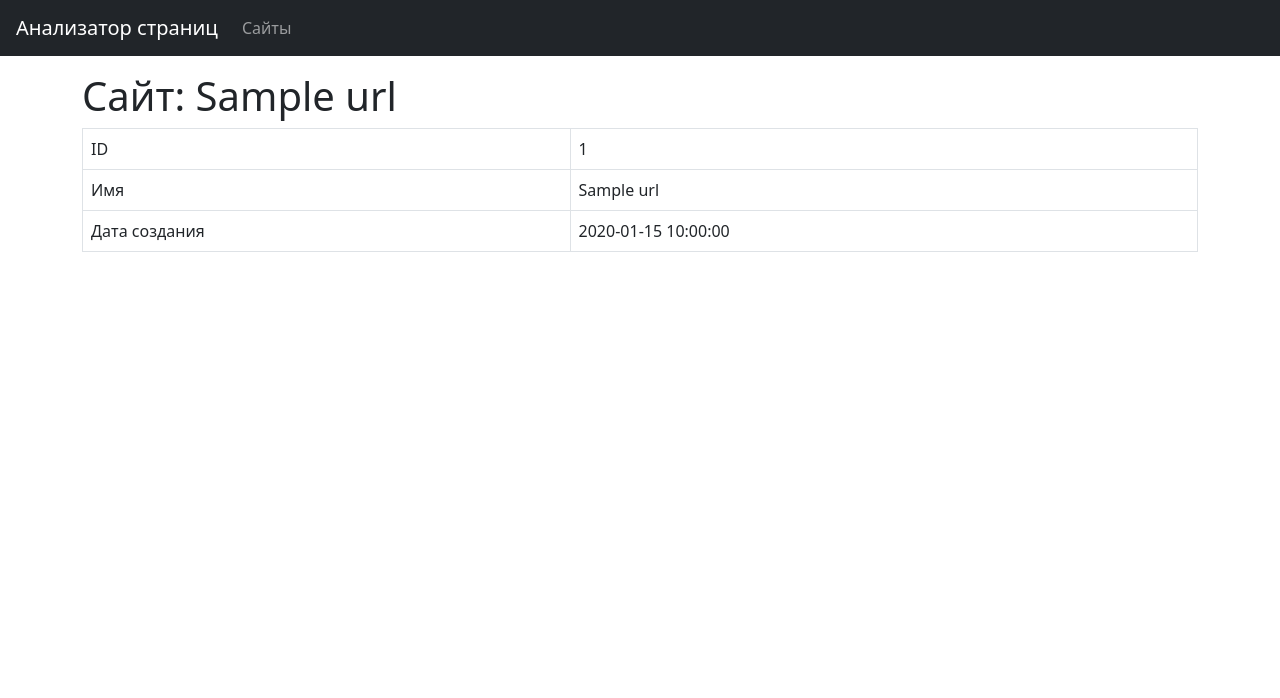
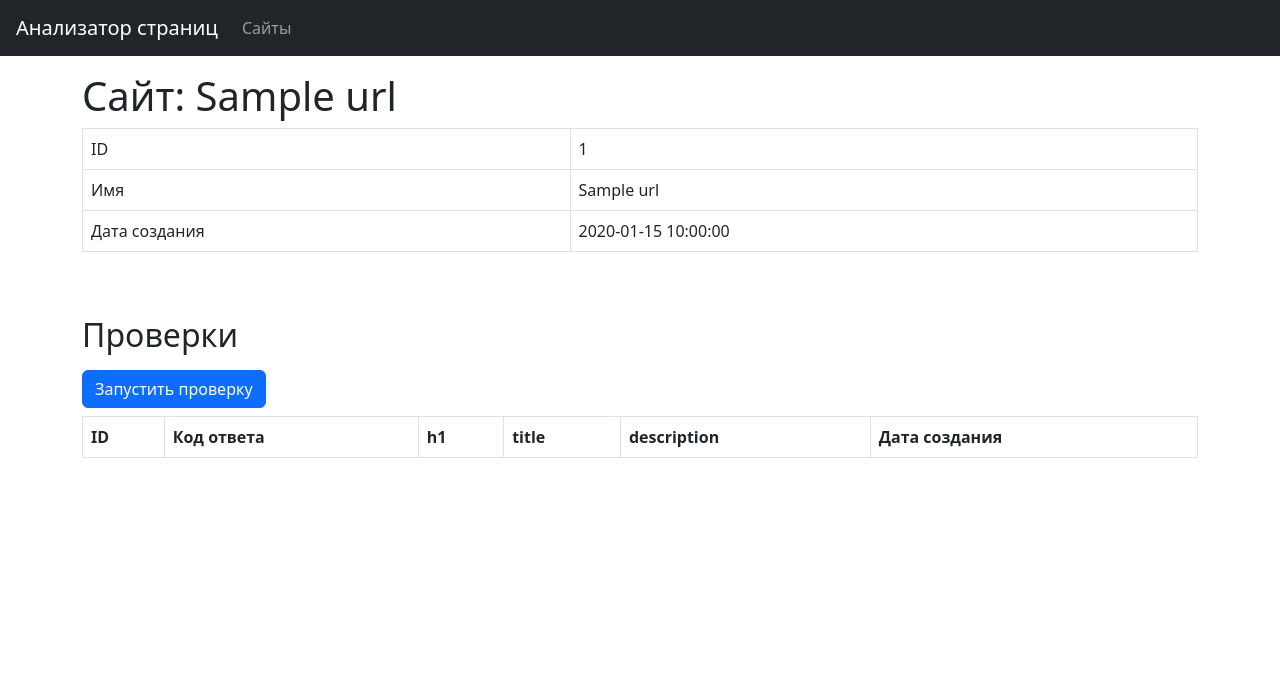
Before and after one commit to Nazarinh0/python-project-83, a Flask app: template page_analyzer/templates/show.html in a window 1280 px wide. Shown: the top 698 px of the page. Run offline with Flask 2, Linux system fonts and the light colour scheme; the template is opened without the code that fills it: most values are stand-ins (such as "Sample title", 1, 10 or a date in 2020); lists and menus that the app fills with data are empty.

Commit message:
add content to template show.html

```diff
--- a/page_analyzer/templates/show.html
+++ b/page_analyzer/templates/show.html
@@ -21,8 +21,24 @@
                 </tbody>
             </table>
         </div>
-
-
+        <h2 class="mt-5 mb-3">Проверки</h2>
+        <form action="{{ url_for('urls_check') }}" method="post">
+            <input type="submit" class="btn btn-primary" value="Запустить проверку">
+        </form>
+        <div>
+            <table class="table table-bordered table-hover mt-2" data-test="checks">
+                <tbody>
+                    <tr>
+                        <th>ID</th>
+                        <th>Код ответа</th>
+                        <th>h1</th>
+                        <th>title</th>
+                        <th>description</th>
+                        <th>Дата создания</th>
+                    </tr>
+                </tbody>
+            </table>
+        </div>
     </div>
 </main>
 {% endblock %}
```
